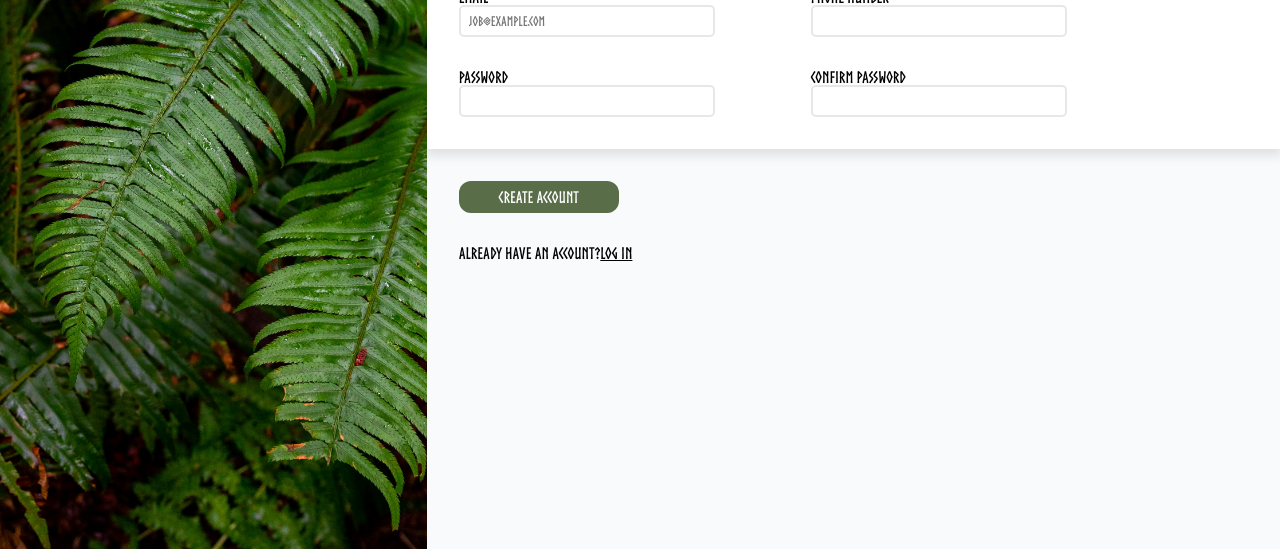
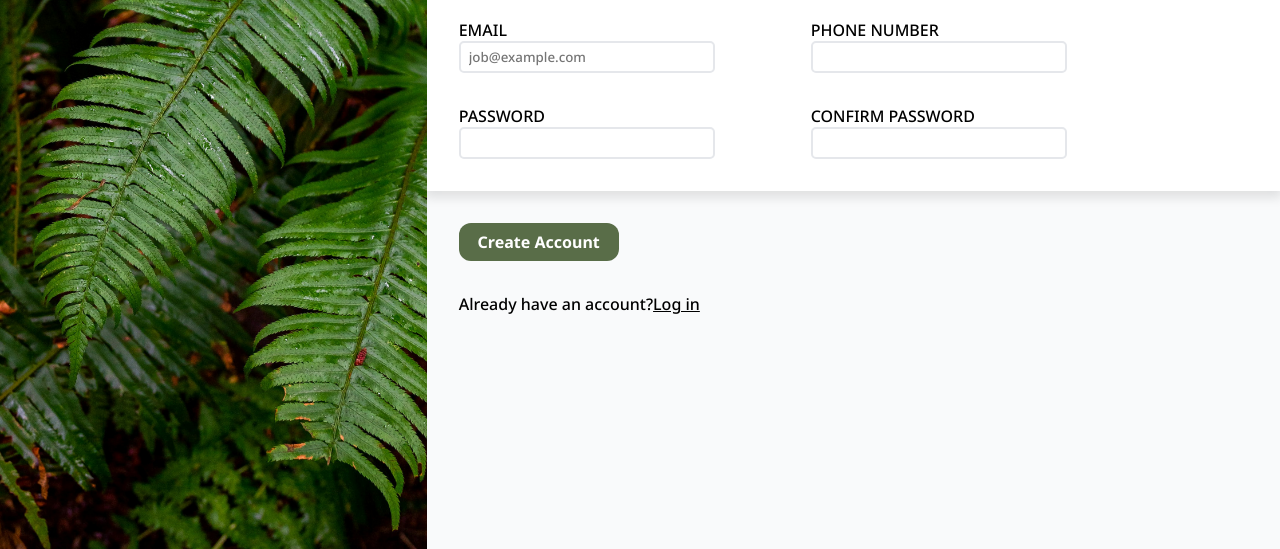
Before and after one commit to Salinger2333/Sign-up-Form, a plain HTML site: page index.html in a window 1280 px wide. Shown: the part 251-800 px from the top of the page. Drawn offline with Linux system fonts and the light colour scheme; files whose address does not match are found by name.

Commit message:
change font family

```diff
--- a/style.css
+++ b/style.css
@@ -10,7 +10,7 @@
     padding: 0;
     box-sizing: border-box;
     color: black;
-    font-family: "Norse Bold", sans-serif;
+    font-family: "Noto Sans", sans-serif;
     font-weight: 500;
 
 }
@@ -56,7 +56,7 @@
 
     & h1 {
         color: white;
-
+        font-family: 'Norse Bold';
     }
 
     & img {
```
